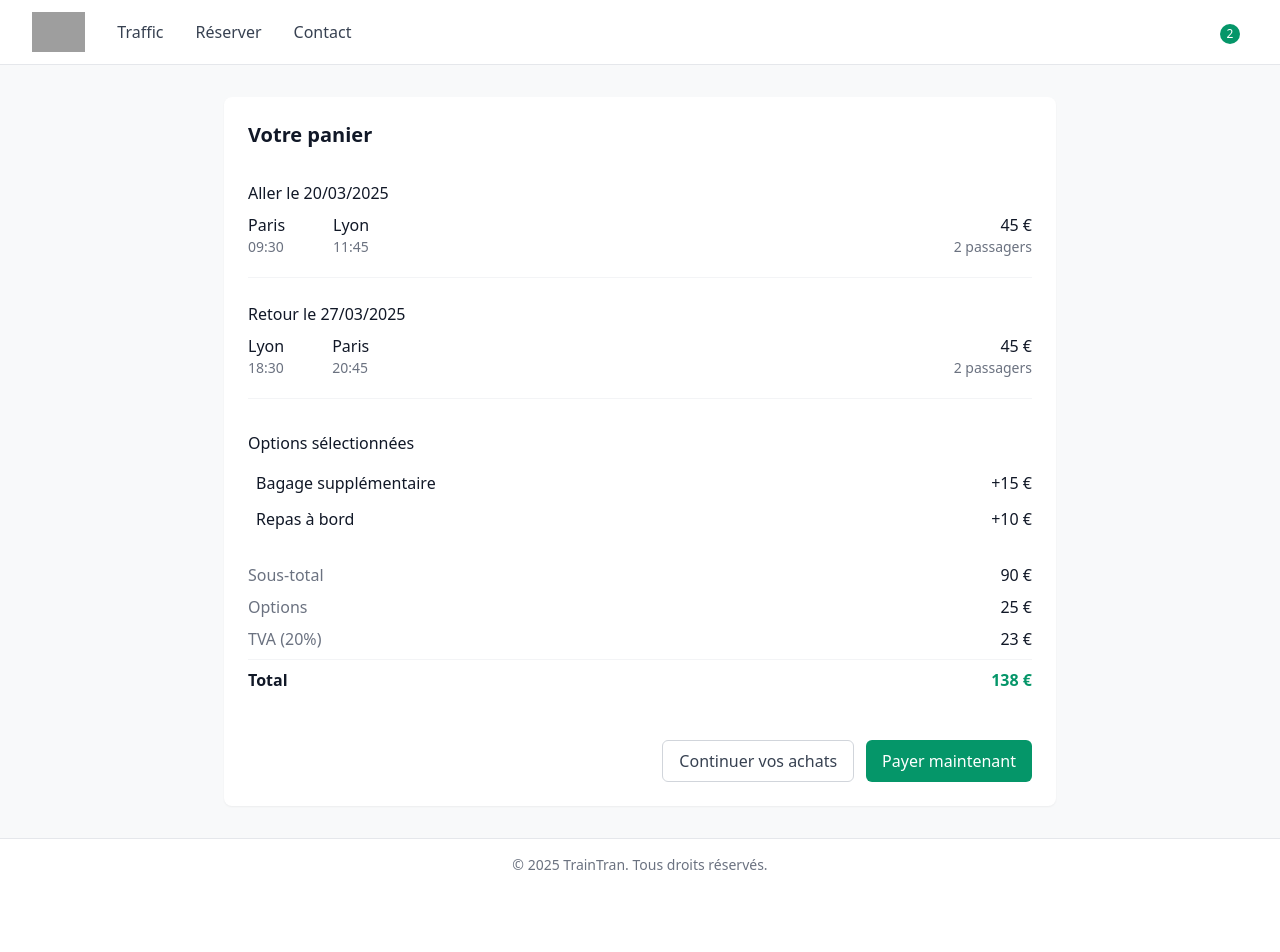
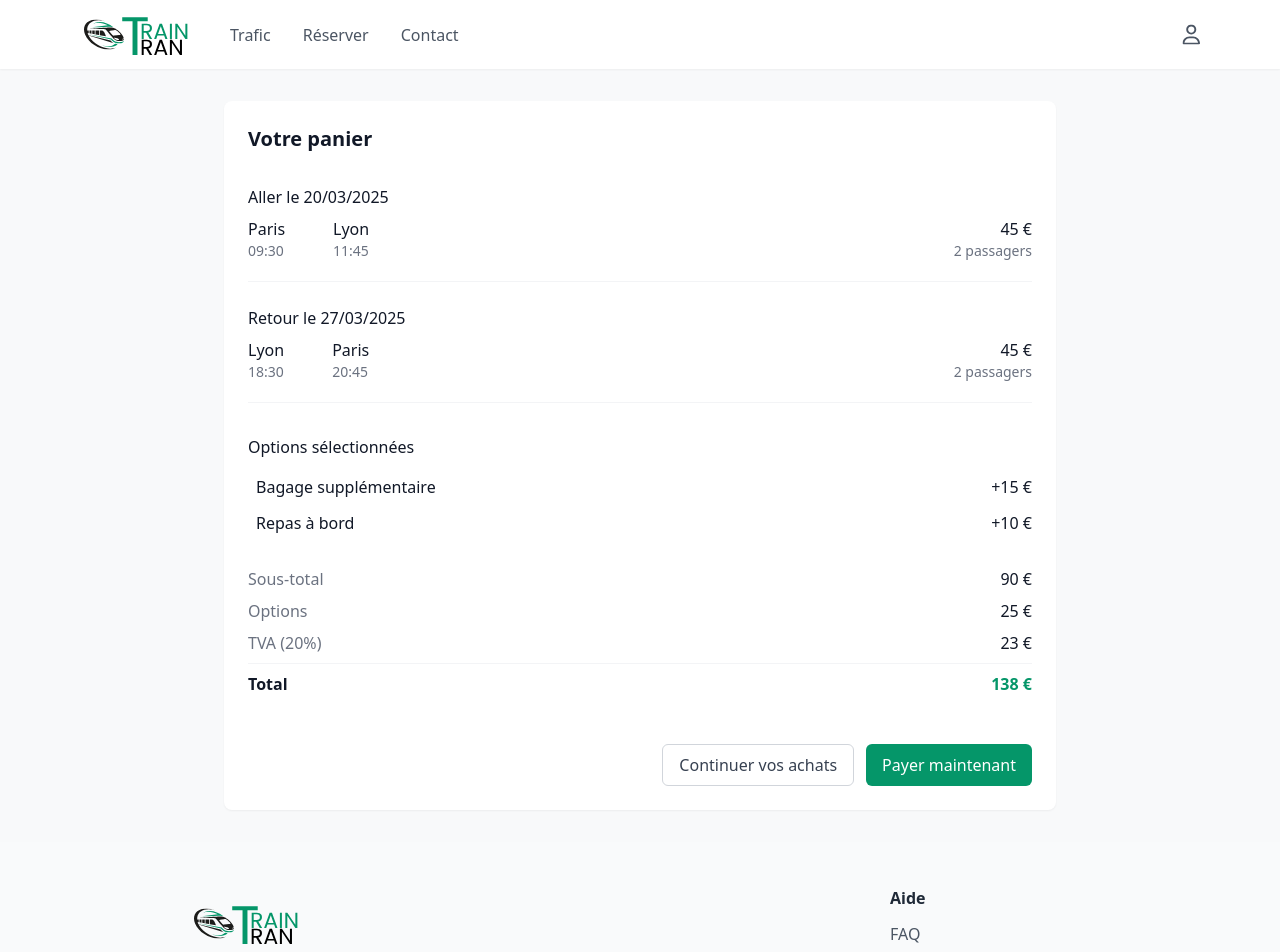
Before and after one commit to KirushieldDev/Train-tran, a React (Vite) app: page /panier in a window 1280 px wide. Shown: the top 952 px of the page. Before the commit the page ends 891 px from the top, so only its background shows below. Built offline with nearby package versions, Linux system fonts and the light colour scheme; grey boxes are pictures that could not be loaded.

Commit message:
TRA-14: Add header and Footer

```diff
--- a/src/pages/AdditionalOptions/AdditionalOptions.tsx
+++ b/src/pages/AdditionalOptions/AdditionalOptions.tsx
@@ -7,6 +7,8 @@
 import BaggageSVG from '../../assets/AdditionalOptions/BaggageSVG';
 import SmsSVG from '../../assets/AdditionalOptions/SmsSVG';
 import InsuranceSVG from '../../assets/AdditionalOptions/InsuranceSVG';
+import Header from "../../components/Header/Header.tsx";
+import Footer from "../../components/Footer/Footer.tsx";
 
 export const AdditionalOptions: React.FC = () => {
     const [selectedOptions, setSelectedOptions] = useState<string[]>([]);
@@ -70,6 +72,8 @@
         .filter(opt => selectedOptions.includes(opt.id));
 
     return (
+        <div>
+            <Header/>
             <div className="max-w-[1024px] mx-auto px-4 py-8">
                 <div className="flex gap-32 justify-center items-start">
                     <OptionsList
@@ -85,5 +89,7 @@
                     />
                 </div>
             </div>
+            <Footer/>
+        </div>
     );
 };
--- a/src/pages/Cart/CartPage.tsx
+++ b/src/pages/Cart/CartPage.tsx
@@ -1,34 +1,13 @@
 import { Link } from 'react-router-dom';
+import Header from "../../components/Header/Header.tsx";
+import Footer from "../../components/Footer/Footer.tsx";
+
 
 const CartPage = () => {
   return (
     <div className="min-h-screen bg-[#f8f9fa] flex flex-col">
       {/* Header with navigation */}
-      <header className="bg-white border-b border-gray-200">
-        <div className="max-w-7xl mx-auto px-4 sm:px-6 lg:px-8 flex justify-between items-center py-3">
-          <div className="flex items-center space-x-8">
-            <Link to="/" className="flex items-center">
-              <img src="/train-tran-logo.svg" alt="TrainTran Logo" className="h-10" />
-            </Link>
-            <nav className="hidden md:flex space-x-8">
-              <Link to="/" className="text-gray-700 hover:text-primary">Traffic</Link>
-              <Link to="/" className="text-gray-700 hover:text-primary">Réserver</Link>
-              <Link to="/" className="text-gray-700 hover:text-primary">Contact</Link>
-            </nav>
-          </div>
-          <div>
-            <div className="flex items-center space-x-4">
-              <Link to="/panier" className="text-gray-700 relative">
-                <i className="fas fa-shopping-cart"></i>
-                <span className="absolute -top-2 -right-2 bg-primary text-white text-xs rounded-full w-5 h-5 flex items-center justify-center">2</span>
-              </Link>
-              <button className="text-gray-700">
-                <i className="fas fa-user"></i>
-              </button>
-            </div>
-          </div>
-        </div>
-      </header>
+      <Header/>
 
       {/* Main Content */}
       <main className="flex-grow max-w-4xl mx-auto w-full px-4 sm:px-6 lg:px-8 py-8">
@@ -145,12 +124,8 @@
         </div>
       </main>
 
-      {/* Footer */}
-      <footer className="bg-white py-4 border-t border-gray-200 mt-auto">
-        <div className="max-w-7xl mx-auto px-4 sm:px-6 lg:px-8">
-          <p className="text-sm text-gray-500 text-center">© 2025 TrainTran. Tous droits réservés.</p>
-        </div>
-      </footer>
+    <Footer/>
+
     </div>
   );
 };
```
Lines whose indentation alone changed are shown as unchanged.
